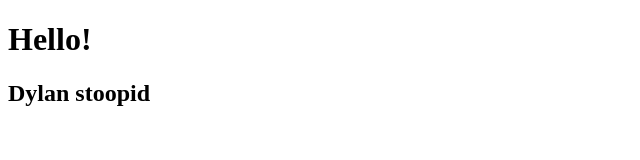
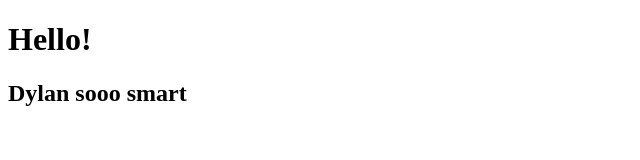
Before and after one commit to timlichen/gitDemo, a plain HTML site: page index.html in a window 1280 px wide. Shown: the full height of the page, 0-640 px from the left. Drawn offline with Linux system fonts and the light colour scheme.

Commit message:
feature 2

```diff
--- a/index.html
+++ b/index.html
@@ -6,6 +6,6 @@
 </head>
 <body>
   <h1>Hello!</h1>
-  <h2>Dylan stoopid</h2>
+  <h2>Dylan sooo smart</h2>
 </body>
 </html>
```
